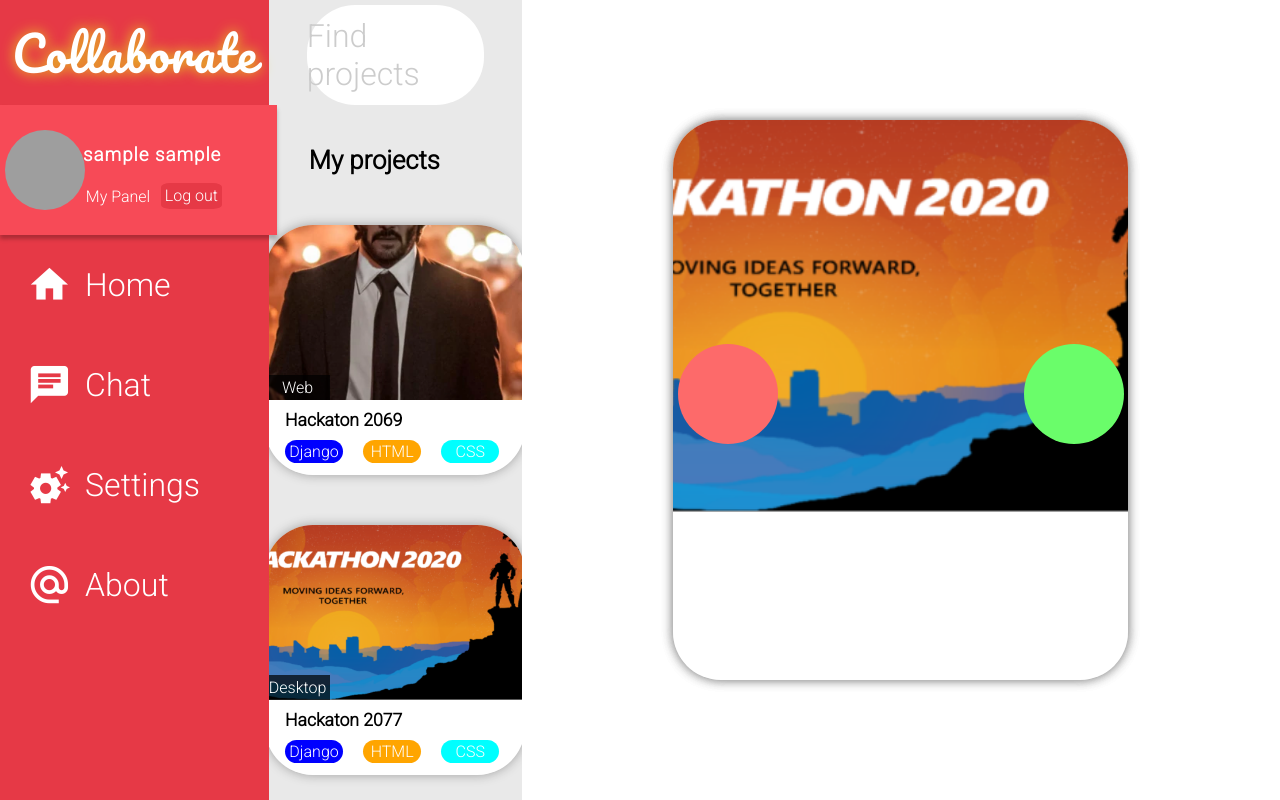
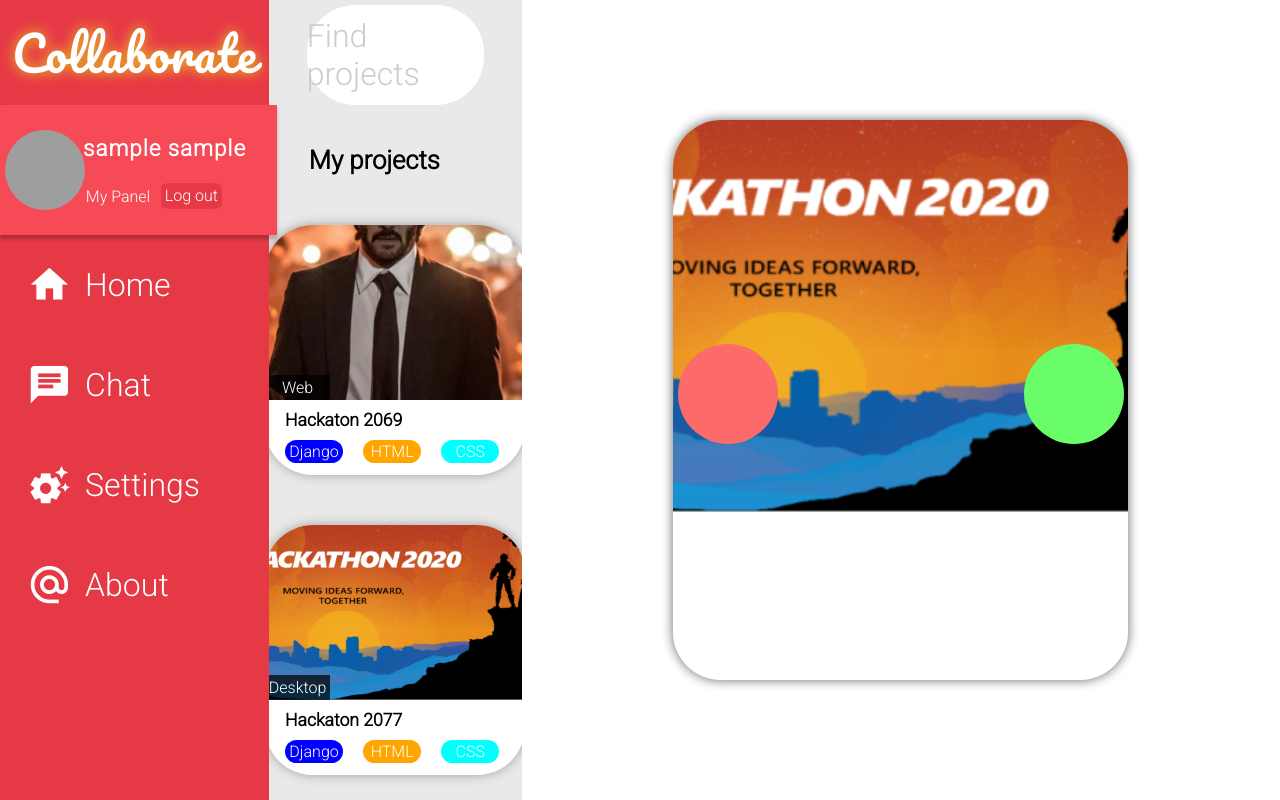
Before and after one commit to stepkos/collaborate-app, a PHP site: the page made by views/homeView.php in a window 1280 px wide. Run offline with PHP 8.4, Linux system fonts and the light colour scheme; the template is opened without the code that fills it, so the values that code supplies are empty; the visitor is signed in with stand-in values (Sample User, id 1); grey boxes are pictures that could not be loaded.

Commit message:
little bigger font-size of user name

```diff
--- a/static/css/menuLeft.css
+++ b/static/css/menuLeft.css
@@ -58,7 +58,8 @@
 #menuLeft #user-section #user-name-text{
     font-family: 'Roboto', sans-serif;
     position: absolute;
-    top:30%;
+    top:23%;
+    font-size: 140%;
     left:30%;
     letter-spacing: 1px;
 }
```
